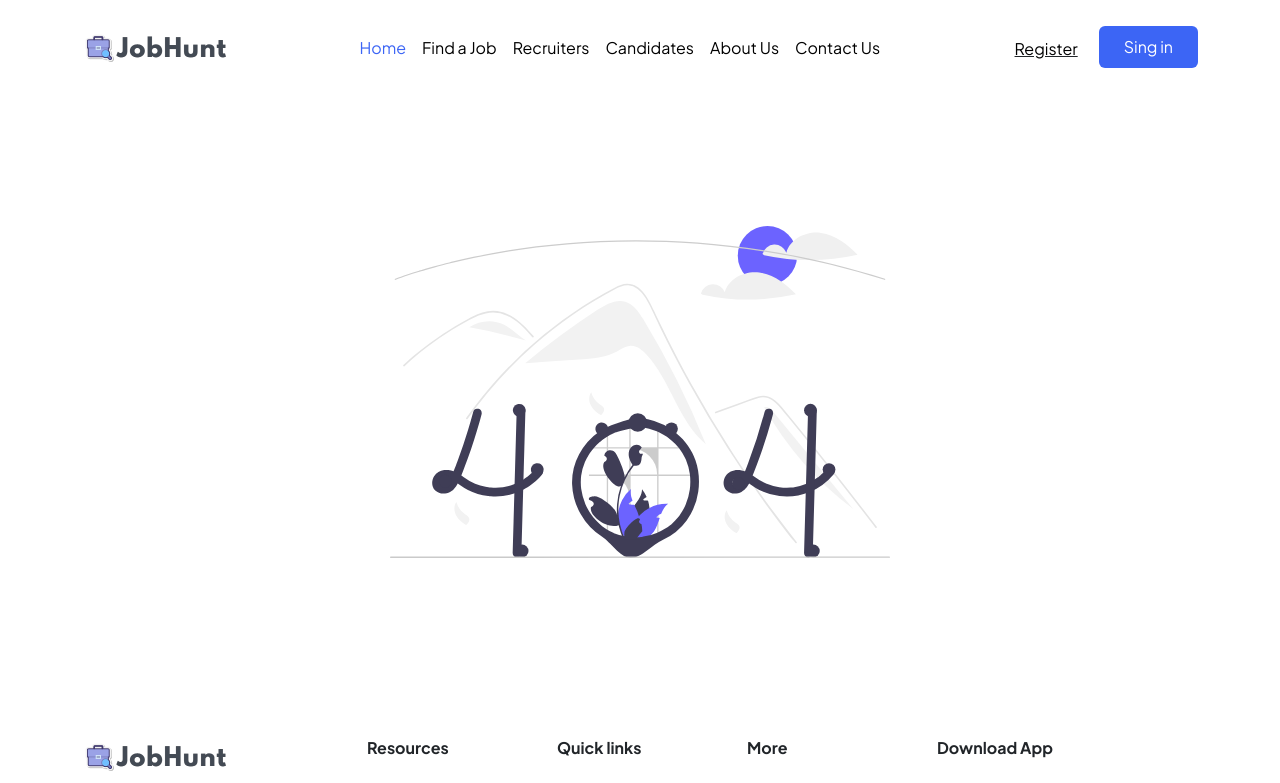
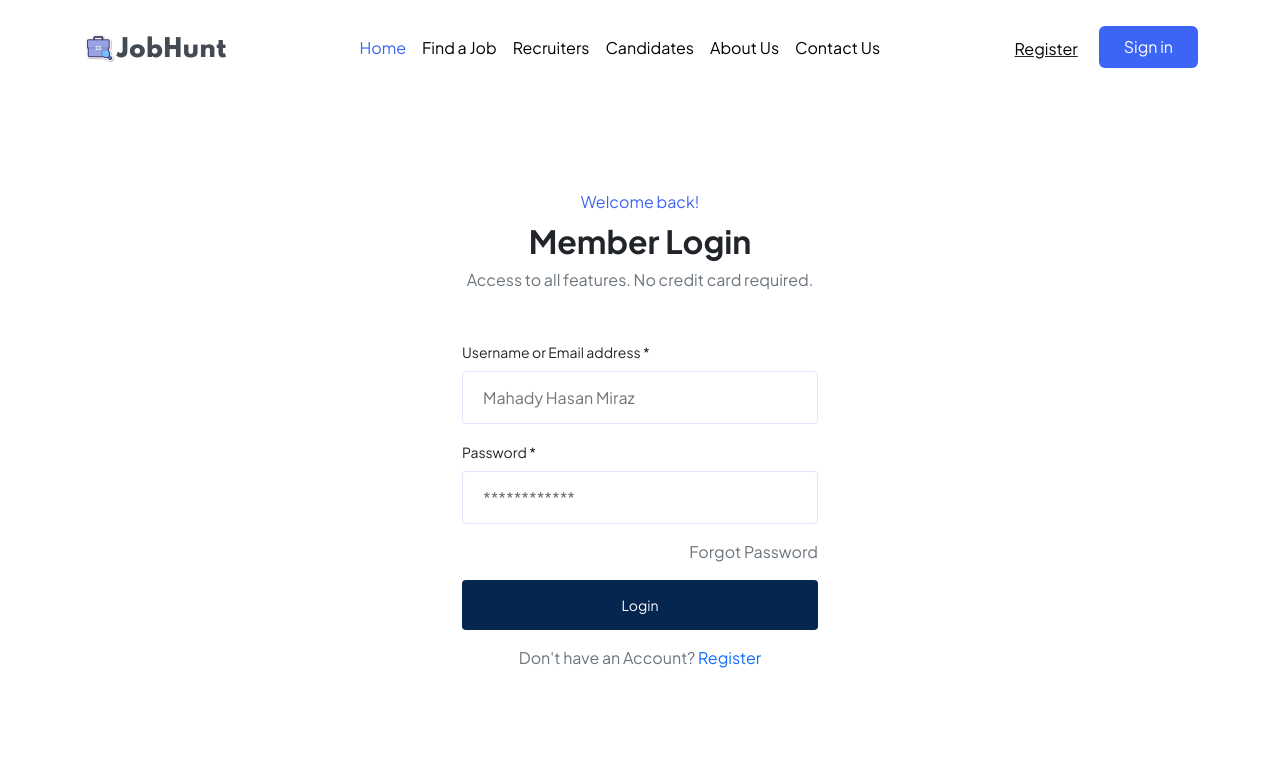
Before and after one commit to Emon-Ahmed/JobHunt-Bangladesh, a Next.js app: page /sign-in in a window 1280 px wide. Before the commit this address had no page. Shown: the top 783 px of the page. Built offline with nearby package versions, Linux system fonts and the light colour scheme.

Commit message:
Complete Login Page Design

```diff
--- a/components/Utilities/NavBar.js
+++ b/components/Utilities/NavBar.js
@@ -66,8 +66,8 @@ function NavBar() {
                 </Link>
               </div>
               <button className="btn bg-primary-color text-white px-4 py-2">
-                <Link className="nav-link text-white" href="/sing-in">
-                  Sing in
+                <Link className="nav-link text-white" href="/sign-in">
+                  Sign in
                 </Link>
               </button>
             </div>
--- /dev/null
+++ b/pages/sign-in.js
@@ -0,0 +1,88 @@
+import Head from "next/head";
+import React from "react";
+import NavBar from "../components/Utilities/NavBar";
+import Footer from "../components/Footer/Footer";
+import Link from "next/link";
+
+const SingIn = () => {
+  return (
+    <>
+      <Head>
+        <title>Sing In || Job Hunt - Bangladesh</title>
+        <meta
+          name="description"
+          content="Sing In || Job Hunt - Bangladesh || This Website is for job seekers in Bangladesh"
+        />
+        <link rel="icon" href="/favicon.png" />
+      </Head>
+
+      <NavBar />
+
+      <div className="container py-5 my-5">
+        <div className="row">
+          <div className="col-lg-4 col-md-6 col-sm-12 mx-auto">
+            <div className="text-center">
+              <div className="font-sm primary-color">Welcome back!</div>
+              <h2 className="my-2 fw-bolder">Member Login</h2>
+              <p className="font-sm text-muted mb-4">
+                Access to all features. No credit card required.
+              </p>
+            </div>
+            <form className="login-register text-start my-5">
+              <div className="form-group">
+                <label className="form-label fontSize14" for="input-1">
+                  Username or Email address *
+                </label>
+                <input
+                  className="no-outline"
+                  id="input-1"
+                  type="text"
+                  required=""
+                  name="fullname"
+                  placeholder="Mahady Hasan Miraz"
+                />
+              </div>
+              <div className="form-group">
+                <label className="form-label fontSize14" for="input-4">
+                  Password *
+                </label>
+                <input
+                  className=" no-outline"
+                  id="input-4"
+                  type="password"
+                  required=""
+                  name="password"
+                  placeholder="************"
+                />
+              </div>
+
+              <div className="text-end">
+                <Link
+                  className="text-muted text-decoration-none pb-3"
+                  href="/forget-password"
+                >
+                  Forgot Password
+                </Link>
+              </div>
+              <div className="d-flex justify-content-center align-items-center my-3 text-center">
+                <div className="login-btn w-100" type="submit" name="login">
+                  Login
+                </div>
+              </div>
+              <div className="text-muted text-center">
+                Don't have an Account?{" "}
+                <Link className="text-decoration-none" href="/register">
+                  Register
+                </Link>
+              </div>
+            </form>
+          </div>
+        </div>
+      </div>
+
+      <Footer />
+    </>
+  );
+};
+
+export default SingIn;
--- a/styles/globals.css
+++ b/styles/globals.css
@@ -280,6 +280,47 @@ Newsletter Style
   outline: none !important;
   border: none !important;
 }
-/*-----------
-Footer Style
--------------*/
+
+/*-----------------
+Sing In Page style
+------------------*/
+.form-group {
+  margin-bottom: 1rem;
+}
+.login-register input {
+  height: 53px;
+  line-height: 53px;
+  font-size: 14px;
+}
+.form-group input {
+  background: #fff;
+  border: 1px solid #e0e6f6;
+  height: 53px;
+  box-shadow: none;
+  padding-left: 20px;
+  font-size: 16px;
+  width: 100%;
+}
+input[type="date"],
+input[type="email"],
+input[type="tel"],
+input[type="text"],
+input[type="password"],
+input[type="time"] {
+  border: 1px solid #e0e6f7;
+  border-radius: 4px;
+}
+.login-btn {
+  border-radius: 8px;
+  padding: 13px 25px;
+  font-size: 14px;
+  line-height: 1;
+  transition: 0.2s;
+  padding: 18px 25px;
+  background: #05264e;
+  color: #fff;
+  border-radius: 4px;
+}
+.no-outline:focus {
+  outline: none !important;
+}
```
Also changed, not shown: pages/sing-in.js (deleted, +0 -27 lines).
